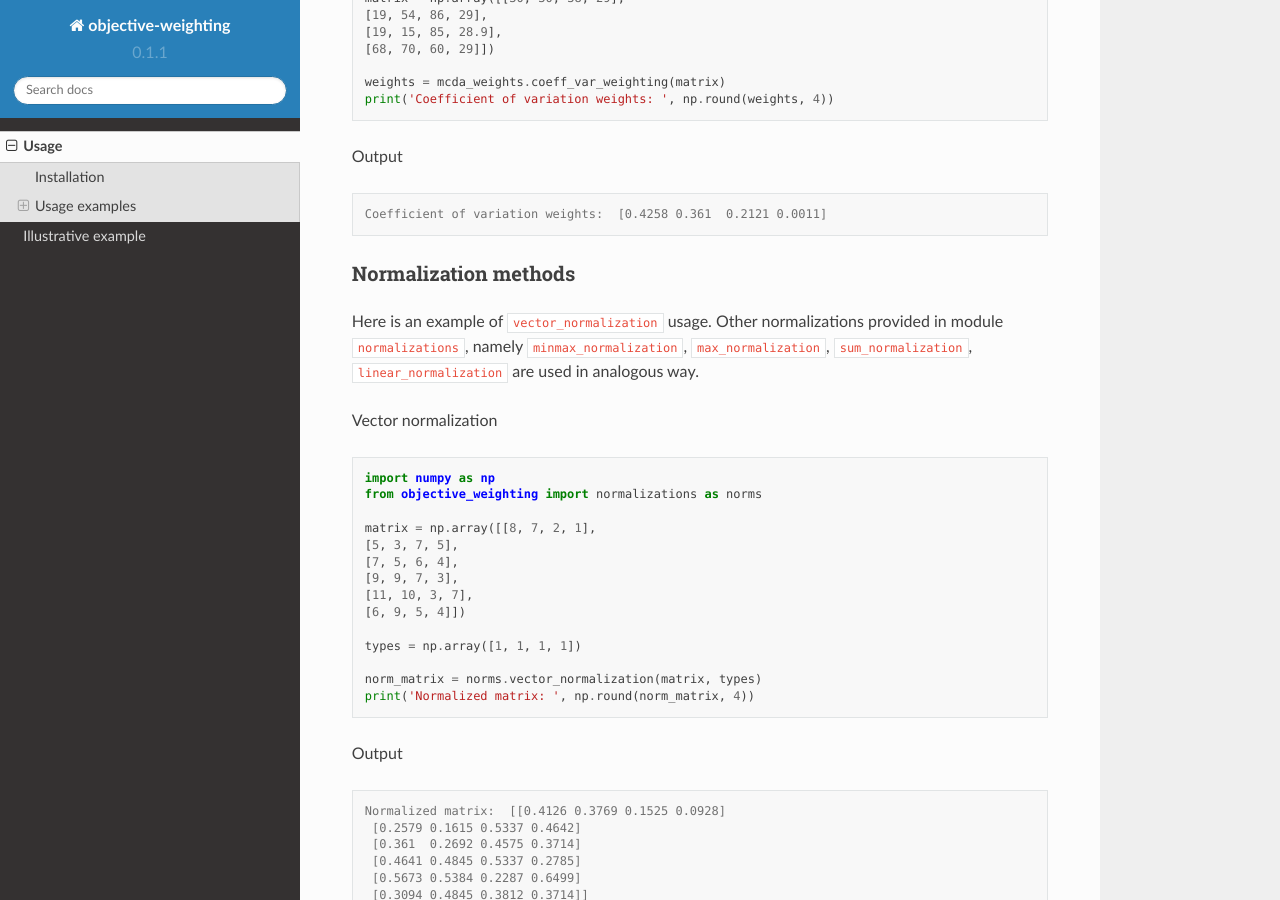
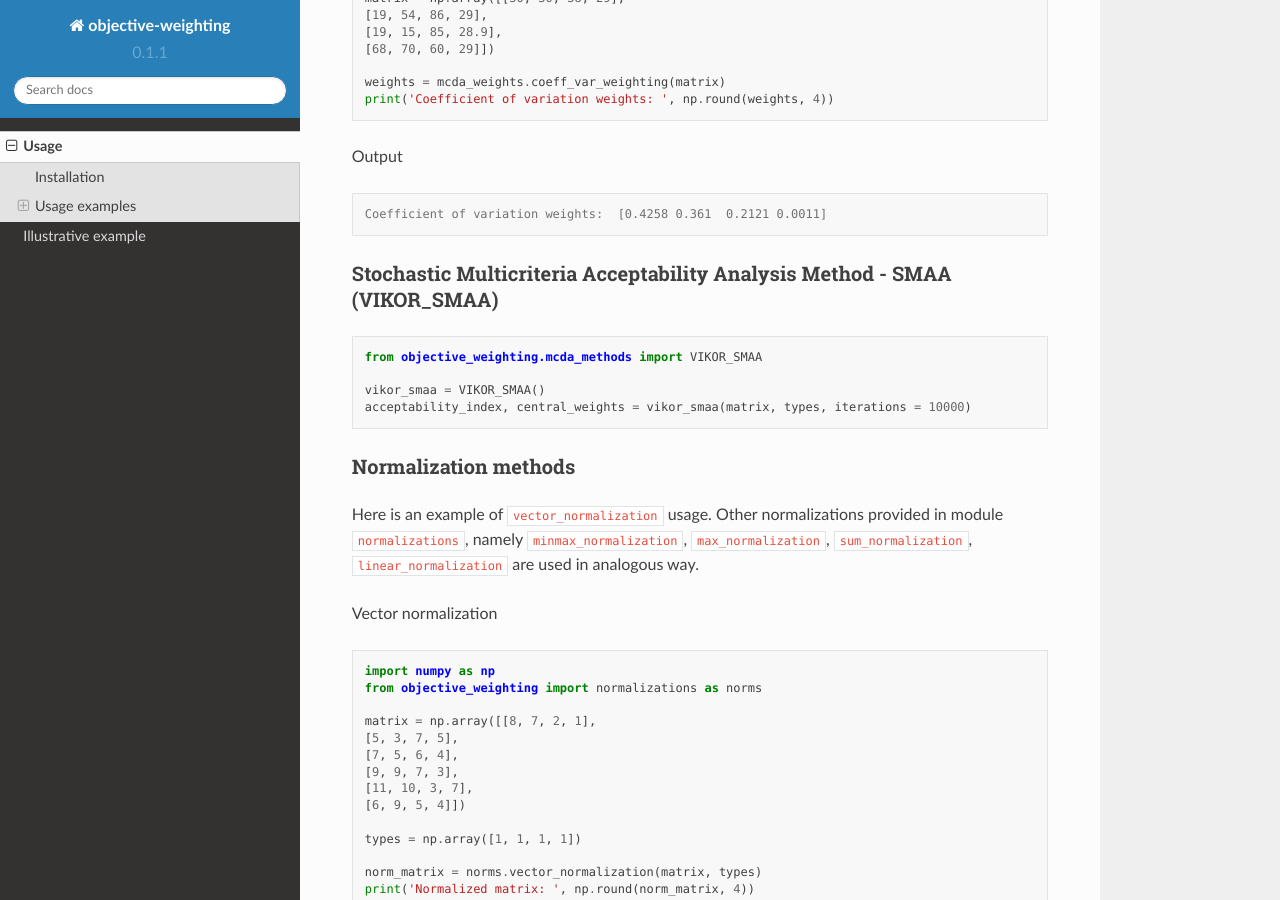
Before and after one commit to energyinpython/objective-weighting, a Sphinx documentation site: the page built from docs/usage.rst, in a window 1280 px wide and 900 px high, scrolled down 6815 px. Built offline with Sphinx 7.4.7 and the Read the Docs theme 2.0.0, drawn with Linux system fonts in a browser that asks for light colours; pages that are not in the unit, such as notebooks, are missing from menus.

Commit message:
docs: update documentation

```diff
--- a/docs/index.rst
+++ b/docs/index.rst
@@ -19,6 +19,8 @@ This library includes:
 	- ``idocriw_weighting`` (IDOCRIW weighting method)
 	- ``angle_weighting`` (Angle weighting method)
 	- ``coeff_var_weighting`` (Coefficient of variation weighting method)
+
+- Stochastic Multicriteria Acceptability Analysis Method - SMAA combined with VIKOR (``VIKOR_SMAA``)
 
 - Correlation coefficients:
 
--- a/docs/usage.rst
+++ b/docs/usage.rst
@@ -415,6 +415,17 @@ Output
 	Coefficient of variation weights:  [0.4258 0.361  0.2121 0.0011]
 
 
+Stochastic Multicriteria Acceptability Analysis Method - SMAA (VIKOR_SMAA)
+_______________________________________________________________________________
+
+.. code-block:: python
+
+	from objective_weighting.mcda_methods import VIKOR_SMAA
+
+	vikor_smaa = VIKOR_SMAA()
+	acceptability_index, central_weights = vikor_smaa(matrix, types, iterations = 10000)
+
+
 
 Normalization methods
 ______________________
```
